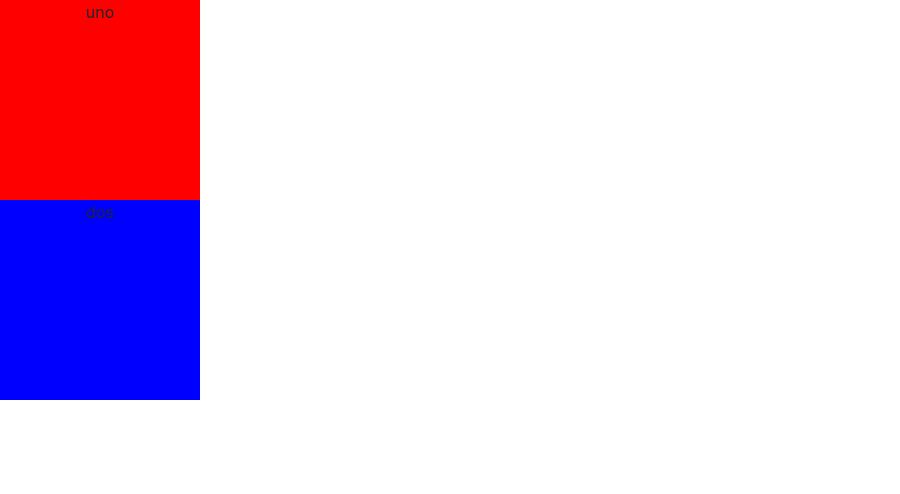
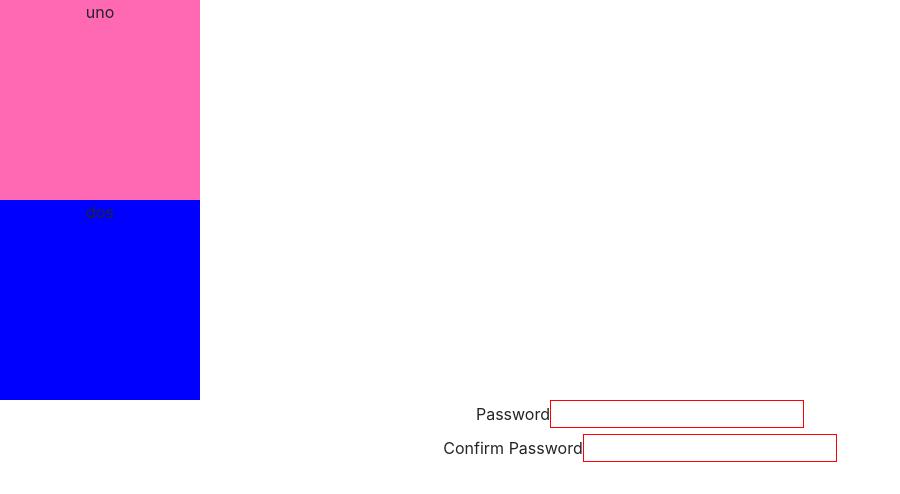
Before and after one commit to tom-meyrick/react-week-10, a React (Create React App) app: page / in a window 1280 px wide. Shown: the top 494 px of the page, without its empty margins (0-900 px from the left). Built offline with nearby package versions, Linux system fonts and the light colour scheme.

Commit message:
Q2 completed

```diff
--- a/src/App.js
+++ b/src/App.js
@@ -1,6 +1,12 @@
 import React from "react";
 import Squares from "./components/Squares";
+import SignUp from "./components/SignUp";
 
-const App = () => <Squares color={"red"} />;
+const App = () => (
+  <>
+    <Squares color={"hotpink"} />
+    <SignUp minimumLength={4} />
+  </>
+);
 
 export default App;
--- /dev/null
+++ b/src/components/Password.js
@@ -0,0 +1,17 @@
+import React, { Component } from "react";
+
+const Password = ({ label, handleChange, colour }) => (
+  <form>
+    <label for="password">{label}</label>
+    <input
+      className="password"
+      id="password"
+      style={{
+        border: `1px solid ${colour}`,
+      }}
+      onChange={handleChange}
+    />
+  </form>
+);
+
+export default Password;
--- /dev/null
+++ b/src/components/SignUp.js
@@ -0,0 +1,48 @@
+import React, { Component } from "react";
+import Password from "./Password";
+
+// Create a component <Password label="Password"> that contains an <input> with a <label>. Inside a <SignUp minimumLength={ 12 }> component put two of these <Password> components: one should have the label "Password" and the other "Confirm Password". Both <Password> components should have a red border unless they are longer than minimumLength and match each other.
+
+class SignUp extends Component {
+  constructor(props) {
+    super(props);
+
+    this.state = {
+      inputOne: "",
+      inputTwo: "",
+    };
+  }
+
+  render() {
+    const { minimumLength } = this.props;
+    const { inputOne, inputTwo } = this.state;
+    let colour =
+      inputOne === inputTwo && inputOne.length > minimumLength
+        ? "green"
+        : "red";
+    // const colour = value1 === value2 && value1.length > minimumLength ? "green" : "red";
+    return (
+      <>
+        {console.log(inputOne === inputTwo)}
+        <Password
+          handleChange={(e) =>
+            this.setState({ inputOne: e.currentTarget.value })
+          }
+          label={"Password"}
+          input={inputOne}
+          colour={colour}
+        />
+        <Password
+          handleChange={(e) =>
+            this.setState({ inputTwo: e.currentTarget.value })
+          }
+          label={"Confirm Password"}
+          input={inputTwo}
+          colour={colour}
+        />
+      </>
+    );
+  }
+}
+
+export default SignUp;
```
